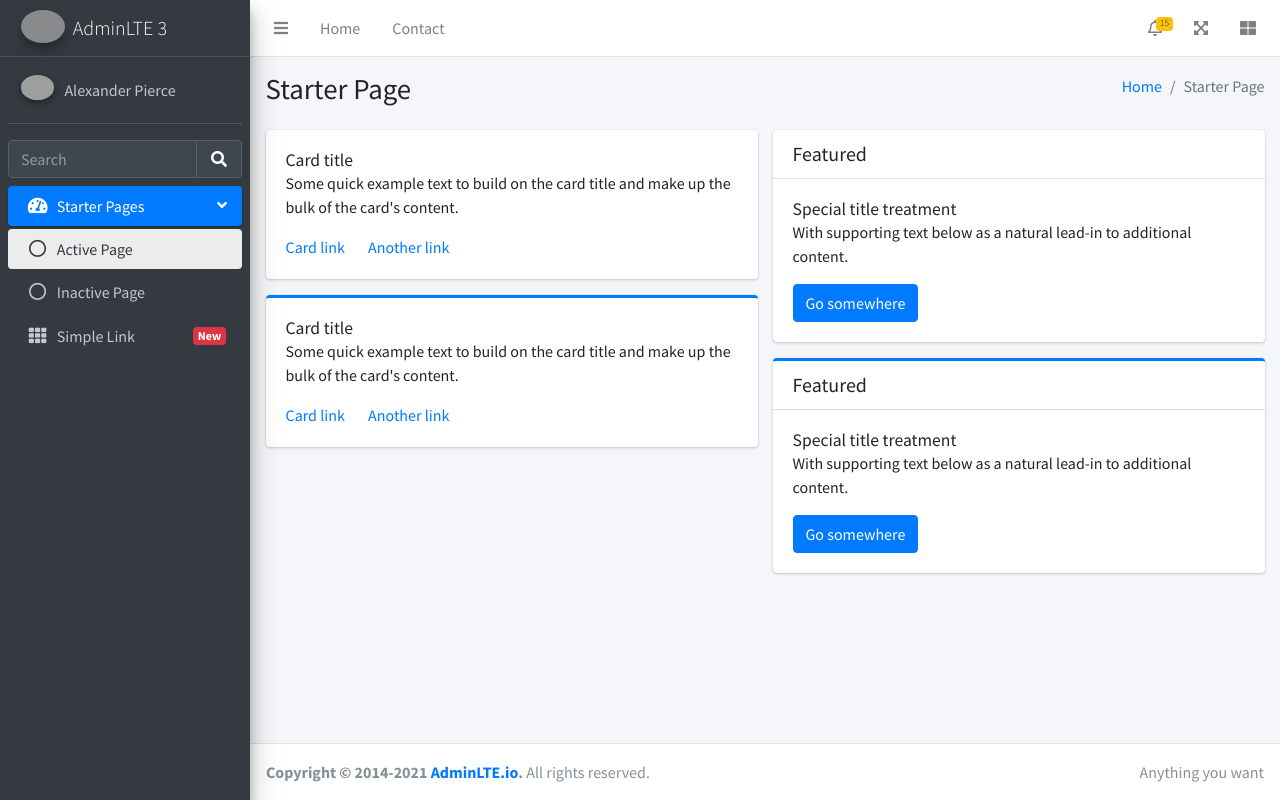
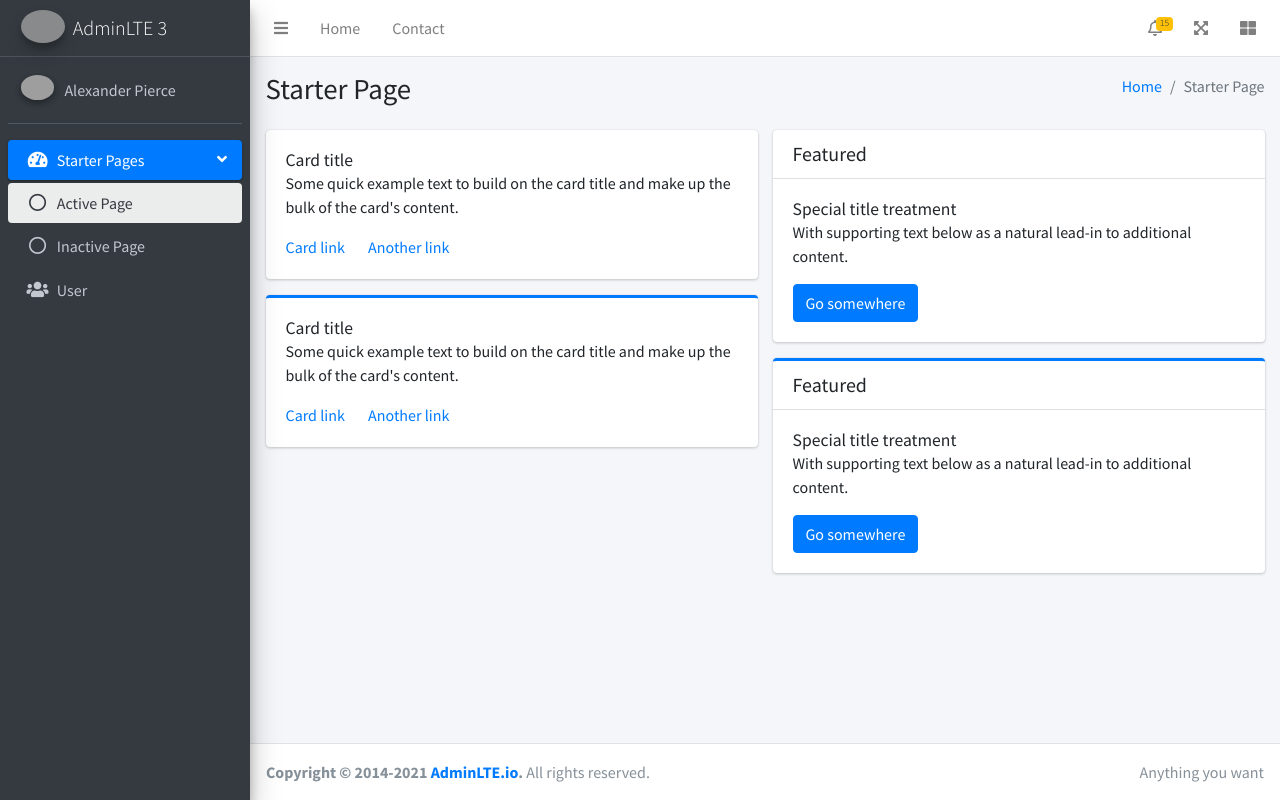
Before and after one commit to valmarshall/stikespapua, a CodeIgniter 4 app: template app/Views/admin/dashboard.php in a window 1280 px wide. Run offline with PHP 8.4 and a stand-in for CodeIgniter, Linux system fonts and the light colour scheme; the template is opened without the code that fills it, so the values that code supplies are empty; some libraries are stand-ins or nearby versions; grey boxes are pictures that could not be loaded.

Commit message:
menambahkan halaman users

```diff
--- a/app/Controllers/Dashboard.php
+++ b/app/Controllers/Dashboard.php
@@ -7,7 +7,7 @@ class Dashboard extends BaseController
     public function index()
     {
         $data = [
-            'title' => 'STIKES Papua ~ Home'
+            'title' => 'STIKES Papua ~ Admin | Dashboard'
         ];
 
         return view('admin/dashboard.php', $data);
--- a/app/Views/admin/layout/sidebar.php
+++ b/app/Views/admin/layout/sidebar.php
@@ -1,8 +1,8 @@
 <!-- Main Sidebar Container -->
 <aside class="main-sidebar sidebar-dark-primary elevation-4">
     <!-- Brand Logo -->
-    <a href="index3.html" class="brand-link">
-        <img src="admin/dist/img/AdminLTELogo.png" alt="AdminLTE Logo" class="brand-image img-circle elevation-3" style="opacity: .8">
+    <a href="/dashboard" class="brand-link">
+        <img src="/admin/dist/img/AdminLTELogo.png" alt="AdminLTE Logo" class="brand-image img-circle elevation-3" style="opacity: .8">
         <span class="brand-text font-weight-light">AdminLTE 3</span>
     </a>
 
@@ -11,22 +11,10 @@
         <!-- Sidebar user panel (optional) -->
         <div class="user-panel mt-3 pb-3 mb-3 d-flex">
             <div class="image">
-                <img src="admin/dist/img/user2-160x160.jpg" class="img-circle elevation-2" alt="User Image">
+                <img src="/admin/dist/img/user2-160x160.jpg" class="img-circle elevation-2" alt="User Image">
             </div>
             <div class="info">
                 <a href="#" class="d-block">Alexander Pierce</a>
-            </div>
-        </div>
-
-        <!-- SidebarSearch Form -->
-        <div class="form-inline">
-            <div class="input-group" data-widget="sidebar-search">
-                <input class="form-control form-control-sidebar" type="search" placeholder="Search" aria-label="Search">
-                <div class="input-group-append">
-                    <button class="btn btn-sidebar">
-                        <i class="fas fa-search fa-fw"></i>
-                    </button>
-                </div>
             </div>
         </div>
 
@@ -59,11 +47,10 @@
                     </ul>
                 </li>
                 <li class="nav-item">
-                    <a href="#" class="nav-link">
-                        <i class="nav-icon fas fa-th"></i>
+                    <a href="/admin/user" class="nav-link">
+                        <i class="nav-icon fas fa-users"></i>
                         <p>
-                            Simple Link
-                            <span class="right badge badge-danger">New</span>
+                            User
                         </p>
                     </a>
                 </li>
--- a/app/Views/admin/layout/template.php
+++ b/app/Views/admin/layout/template.php
@@ -13,9 +13,10 @@ scratch. This page gets rid of all links and provides the needed markup only.
     <!-- Google Font: Source Sans Pro -->
     <link rel="stylesheet" href="https://fonts.googleapis.com/css?family=Source+Sans+Pro:300,400,400i,700&display=fallback">
     <!-- Font Awesome Icons -->
-    <link rel="stylesheet" href="admin/plugins/fontawesome-free/css/all.min.css">
+    <link rel="stylesheet" href="/admin/plugins/fontawesome-free/css/all.min.css">
     <!-- Theme style -->
-    <link rel="stylesheet" href="admin/dist/css/adminlte.min.css">
+    <link rel="stylesheet" href="/admin/dist/css/adminlte.min.css">
+    <?= $this->renderSection('additionalCSS'); ?>
 </head>
 
 <body class="hold-transition sidebar-mini">
@@ -42,11 +43,12 @@ scratch. This page gets rid of all links and provides the needed markup only.
     <!-- REQUIRED SCRIPTS -->
 
     <!-- jQuery -->
-    <script src="admin/plugins/jquery/jquery.min.js"></script>
+    <script src="/admin/plugins/jquery/jquery.min.js"></script>
     <!-- Bootstrap 4 -->
-    <script src="admin/plugins/bootstrap/js/bootstrap.bundle.min.js"></script>
+    <script src="/admin/plugins/bootstrap/js/bootstrap.bundle.min.js"></script>
     <!-- AdminLTE App -->
-    <script src="admin/dist/js/adminlte.min.js"></script>
+    <script src="/admin/dist/js/adminlte.min.js"></script>
+    <?= $this->renderSection('additionalJS'); ?>
 </body>
 
 </html>
```
Also changed, not shown: app/Config/Routes.php (+3 -4 lines), app/Controllers/Users.php (added, +15 -0 lines), app/Views/admin/user.php (added, +83 -0 lines).
